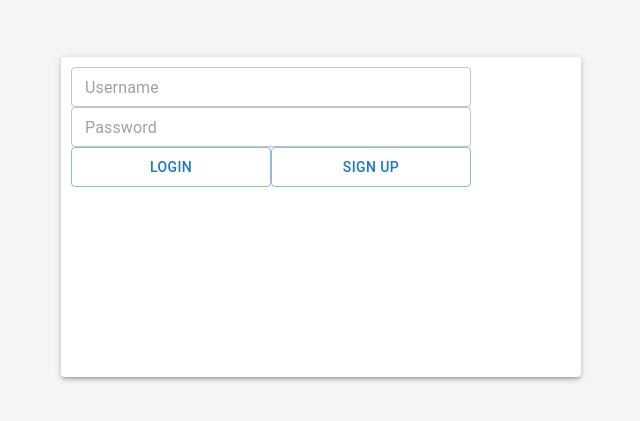
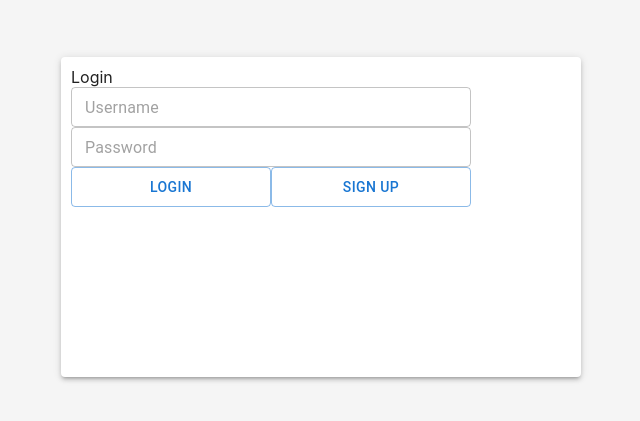
Before and after one commit to tomasalmeida1996/ToDoList-web-app, a React (Create React App) app in the folder client/: page / in a window 1280 px wide. Shown: the part 183-604 px from the top of the page, without its empty margins (319-959 px from the left). Built offline with nearby package versions, Linux system fonts and the light colour scheme; no server answers; the HTML template or start-up script is replaced by a standard one.

Commit message:
login label

```diff
--- a/client/src/App.js
+++ b/client/src/App.js
@@ -15,7 +15,7 @@ function App() {
     async function fetchTasks() {
       try {
         const { data } = await getTasks(oauth);
-        console.log("getTasks result ",data)
+        console.log("getTasks result ", data)
         setTasks({ tasks: data });
       } catch (error) {
         console.log(error);
@@ -32,7 +32,7 @@ function App() {
     e.preventDefault();
     const originalTasks = tasks.tasks;
     try {
-      console.log("onNewTaskClick oauth ",oauth)
+      console.log("onNewTaskClick oauth ", oauth)
       const { data } = await addTask({ userId: oauth, task: tasks.currentTask });
       const newtasks = originalTasks;
       newtasks.push(data);
@@ -53,7 +53,7 @@ function App() {
       const { data } = await updateTask(currentTask, {
         completed: tasks[index].completed,
       });
-      console.log("req data",data)
+      console.log("req data", data)
     } catch (error) {
       setTasks({ tasks: originalTasks });
       console.log(error);
@@ -78,17 +78,20 @@ function App() {
     setOAuth(user._id);
   }
   const userRegisterHandler = (user) => {
-    console.log("userRegisterHandler data",user)
+    console.log("userRegisterHandler data", user)
     setOAuth(user._id);
   }
-  const userLogoutHandler= () => {
+  const userLogoutHandler = () => {
     setOAuth(null);
   }
   return (
     <div style={{ display: "flex", justifyContent: "center", alignItems: "center", width: "100vw", height: "100vh", background: "#f5f5f5" }}>
       <Paper elevation={3} sx={{ width: "500px", minHeight: "300px", padding: "10px" }}>
         {!oauth ? (
-          <Login onUserRegister={userRegisterHandler} onUserLogin={userLoginHandler}/>
+          <>
+            <div>Login</div>
+            <Login onUserRegister={userRegisterHandler} onUserLogin={userLoginHandler} />
+          </>
         ) : (
           <>
             <div>TODO LIST</div>
@@ -118,7 +121,7 @@ function App() {
             <div>
               <Tasks onDeleteTask={handleDelete} onUpdateTask={handleUpdate} initialTasks={tasks.tasks} />
             </div>
-            <Logout onUserLogout={userLogoutHandler}/>
+            <Logout onUserLogout={userLogoutHandler} />
           </>
         )}
       </Paper>
```
